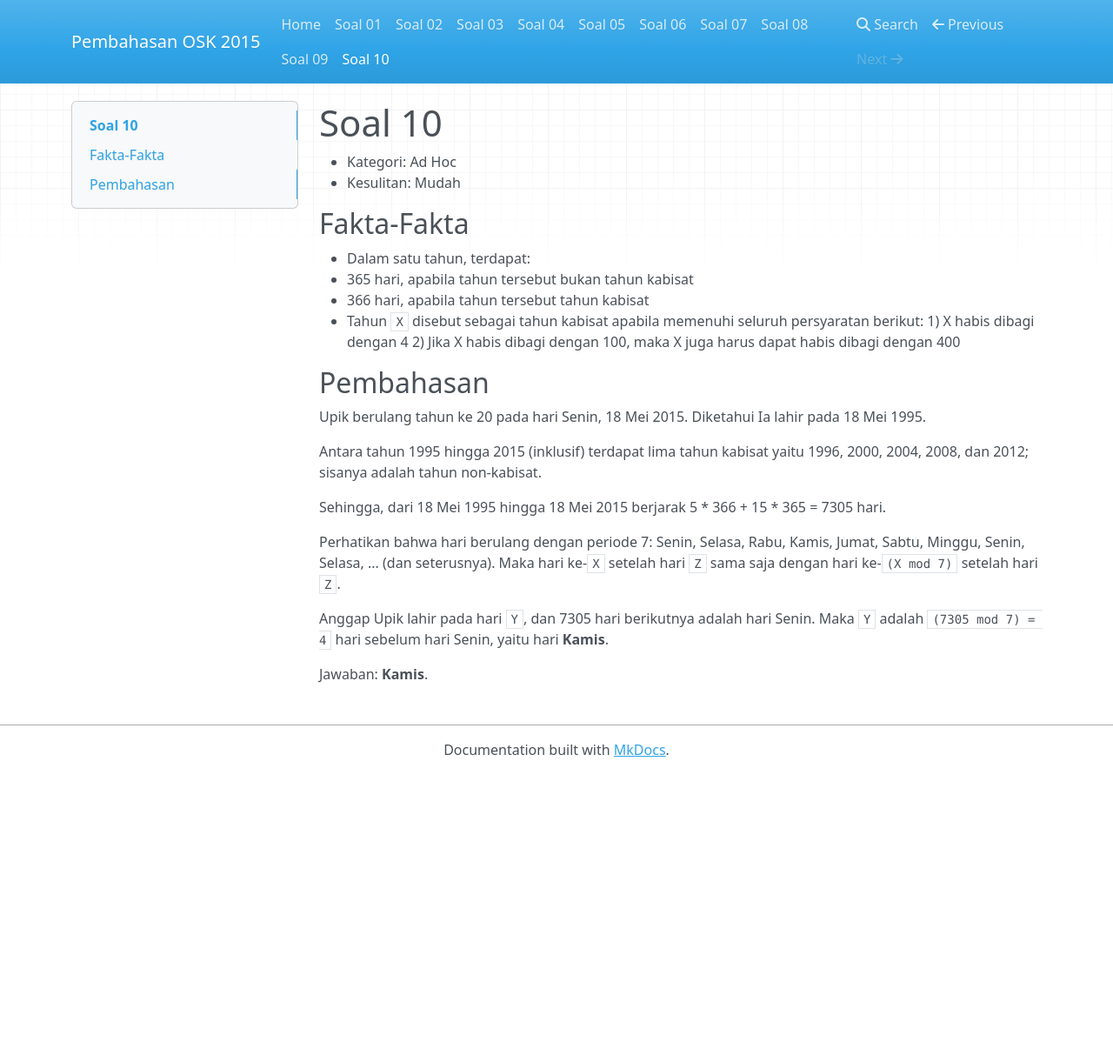
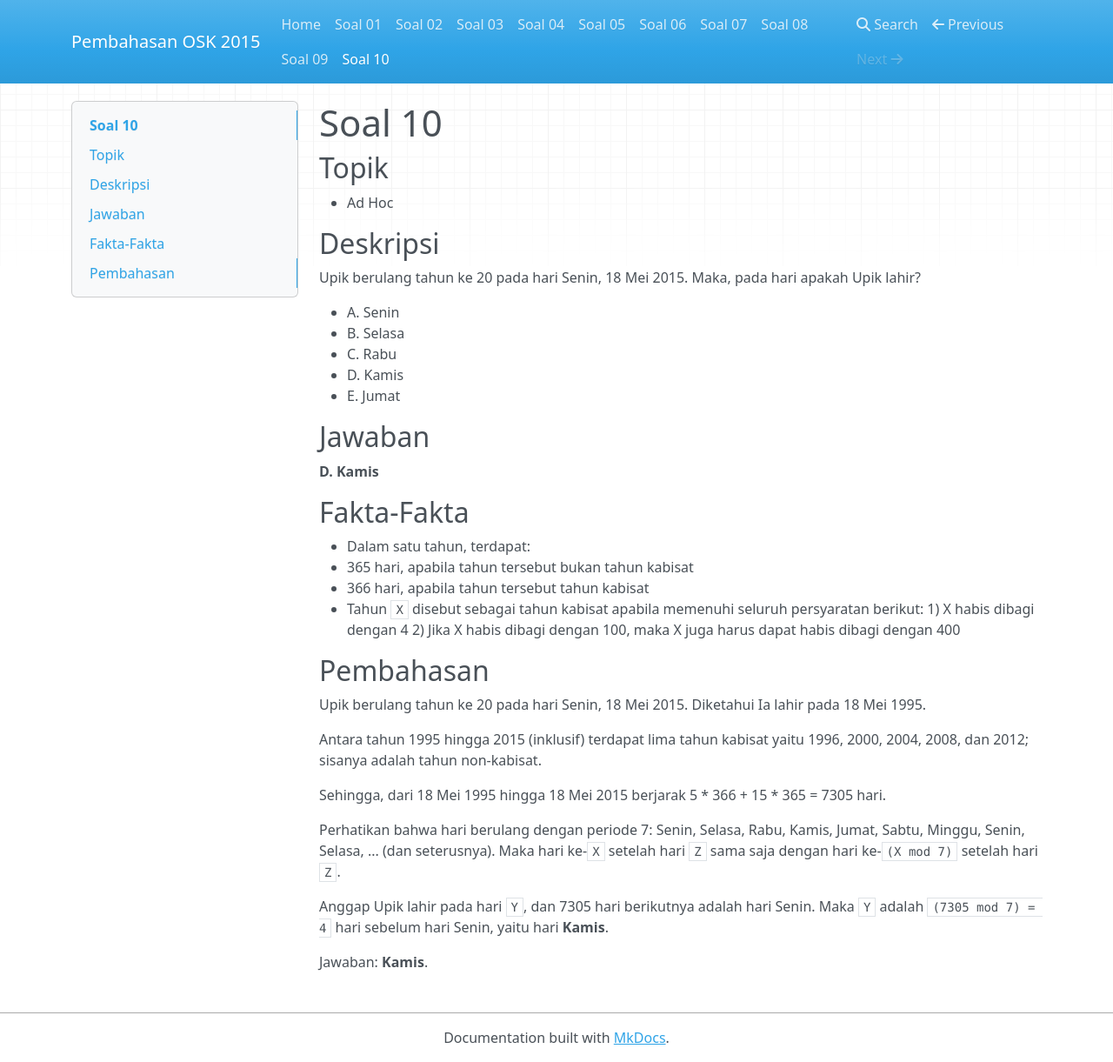
Before and after one commit to alijaya/OSK-2015, an MkDocs documentation site: the page built from docs/Soal 10.md, in a window 1280 px wide and 1221 px high. Shown: the whole window at 87% size. Built offline with MkDocs 1.6.1, drawn with Linux system fonts in a browser that asks for light colours; nearby versions of some CDN libraries; old or Windows-style settings are respelled for this version of MkDocs.

Commit message:
no message

```diff
--- a/docs/Soal 08.md
+++ b/docs/Soal 08.md
@@ -14,6 +14,9 @@ pemenang?
 * C. 15
 * D. 16
 * E. 17
+
+## Jawaban
+**C. 15**
 
 ## Pembahasan
 
@@ -39,6 +42,6 @@ Sehingga, untuk mengetahui banyaknya kemungkinan nilai yang diraih oleh kelompok
 * 20 = 7 + 5 + 4 + 3 + 1
 * 21 = 7 + 5 + 4 + 3 + 2
 
-Sehingga, terdapat `21 - 7 + 1 = **15**` kemungkinan nilai total berbeda.
+Sehingga, terdapat `21 - 7 + 1 =` **15** kemungkinan nilai total berbeda.
 
 Jawaban: **15**.
--- a/docs/Soal 10.md
+++ b/docs/Soal 10.md
@@ -1,7 +1,22 @@
 # Soal 10
 
-* Kategori: Ad Hoc
-* Kesulitan: Mudah
+## Topik
+
+* Ad Hoc
+
+## Deskripsi
+
+Upik berulang tahun ke 20 pada hari Senin, 18 Mei 2015. Maka, pada hari apakah Upik lahir?
+
+* A. Senin
+* B. Selasa
+* C. Rabu
+* D. Kamis
+* E. Jumat
+
+## Jawaban
+
+**D. Kamis**
 
 ## Fakta-Fakta
 
```
Also changed, not shown: docs/Soal 09.md (+19 -6 lines).
